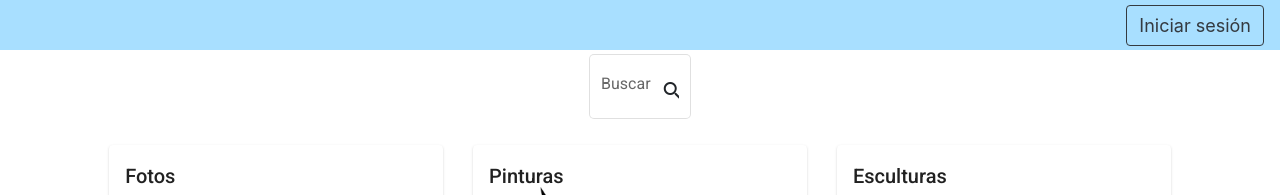
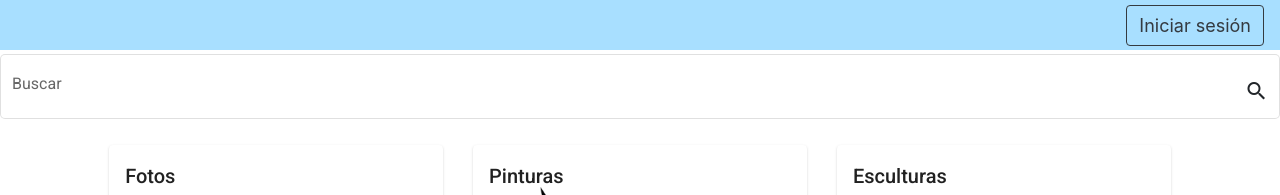
Before and after one commit to 1Dore/Tienda-virtual, an Angular app in the folder Front-end/Front-end/: page / in a window 1280 px wide. Shown: the top 195 px of the page. Built offline with nearby package versions, Linux system fonts and the light colour scheme.

Commit message:
form grup en menu principal

```diff
--- a/Front-end/Front-end/src/app/components/menu-principal/menu-principal.component.html
+++ b/Front-end/Front-end/src/app/components/menu-principal/menu-principal.component.html
@@ -15,17 +15,17 @@
             <button (click)="openDialog()" type="submit" class="btn btn-outline-dark toprigth">Iniciar sesión</button>
         </div>
     </div>
+    <form  [formGroup]="formulario" (ngSubmit)="onSubmit()">
         <div class="d-flex justify-content-around">
-        <form  [formGroup]="formulario" (ngSubmit)="onSubmit()">
-            <mat-form-field appearance="outline" class="buscador">
+                <mat-form-field appearance="outline" class="element">
                     <mat-label>Buscar</mat-label>
                     <div class="d-flex justify-content-around">
                         <input matInput placeholder="Buscar" formControlName = "buscador">
                         <mat-icon matSuffix>search</mat-icon>
                     </div>
                 </mat-form-field>
+        </div>
     </form>
-    </div>
 
     <div class="row">
         <div class="col-1"></div>
--- a/Front-end/Front-end/src/app/components/menu-principal/menu-principal.component.ts
+++ b/Front-end/Front-end/src/app/components/menu-principal/menu-principal.component.ts
@@ -14,11 +14,11 @@
   password: string;
   formulario: FormGroup;
 
-
   constructor(private router: Router, public dialog: MatDialog, private fb:FormBuilder) { }
 
 
   ngOnInit(): void {
+
     this.formulario = this.fb.group({
       buscador: ['']
     })
```
Lines whose indentation alone changed are shown as unchanged.
